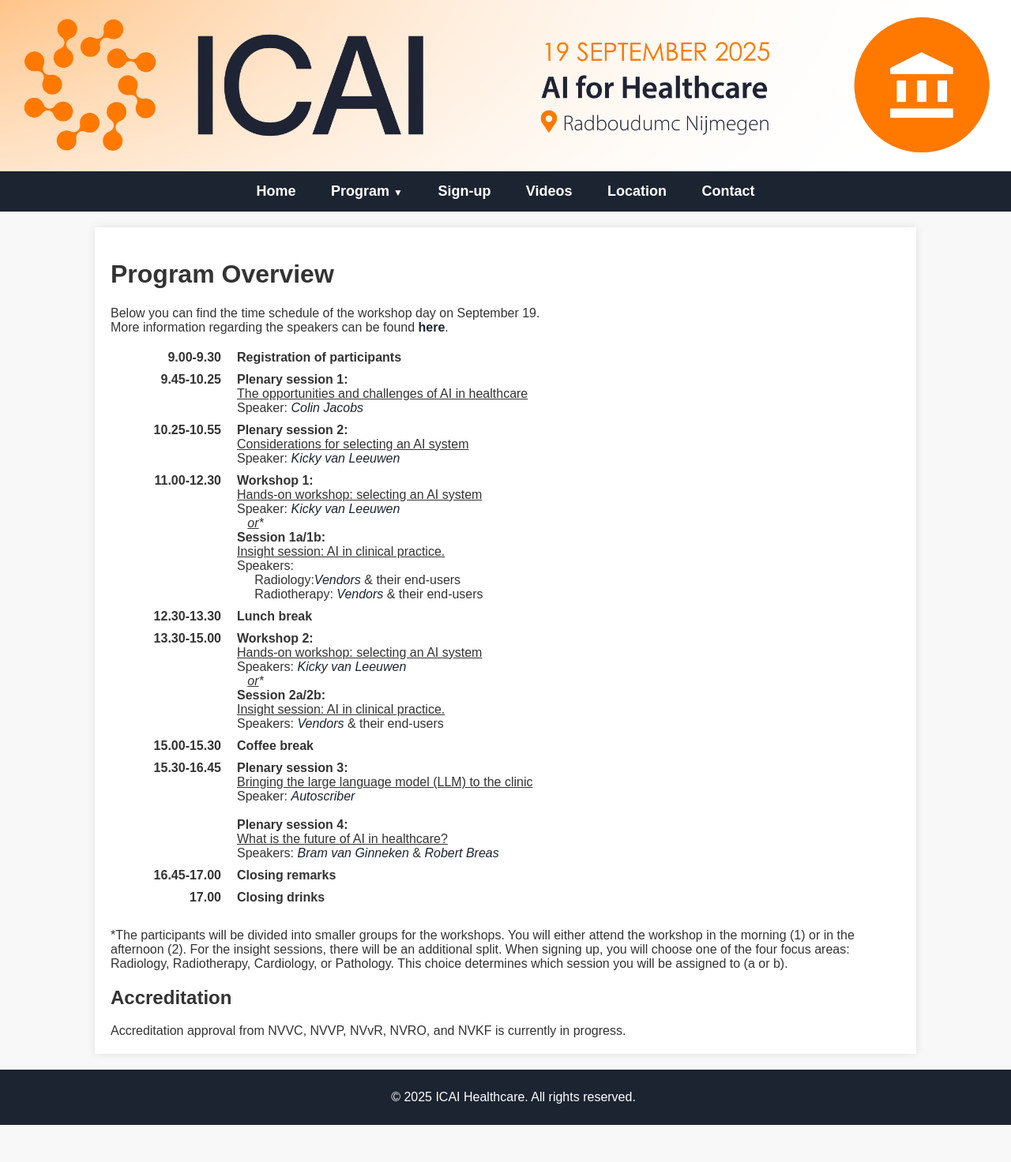
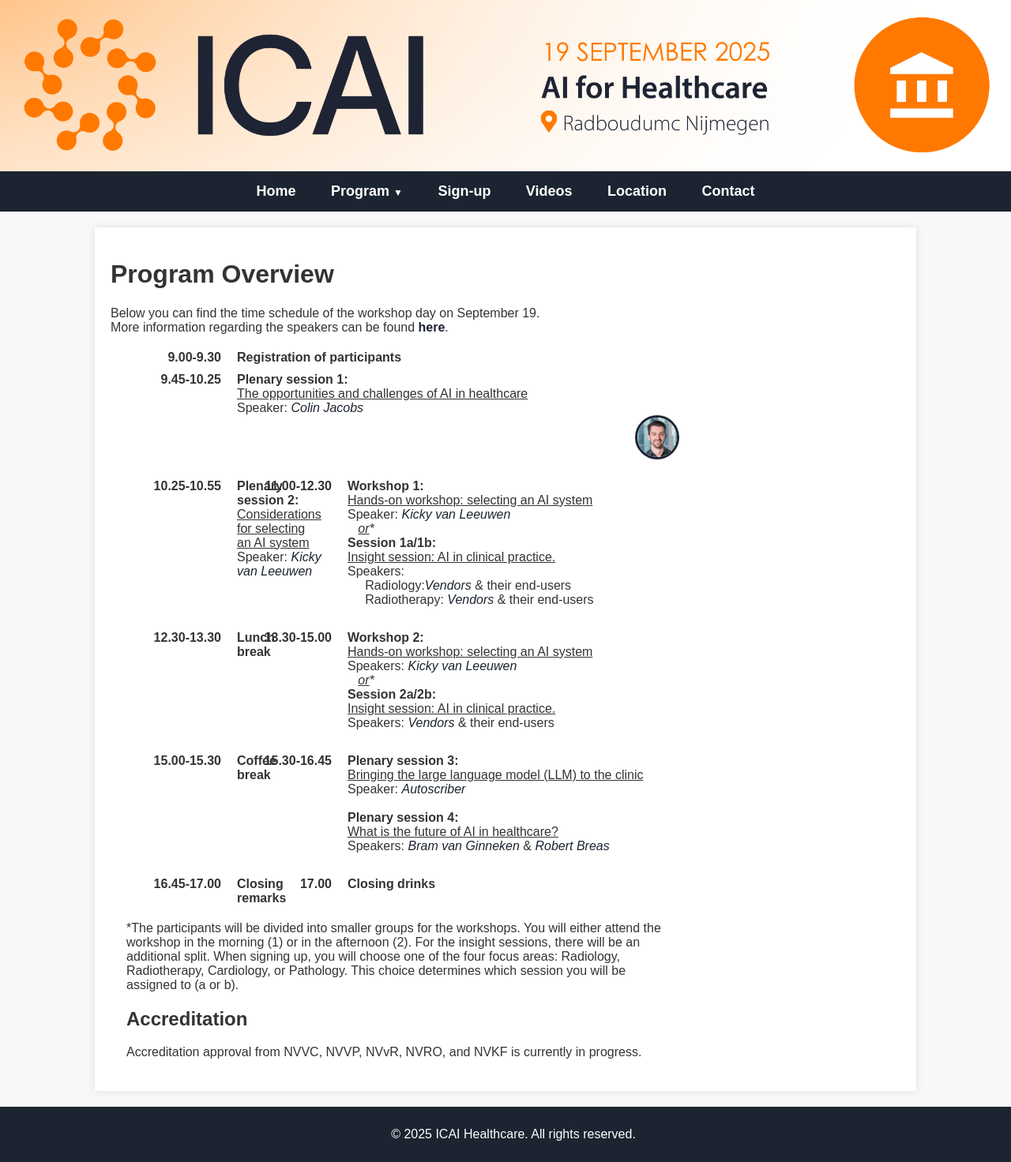
Before and after one commit to marliebesouw/marliebesouw.github.io, a Jekyll site: the page built from program.md, in a window 1280 px wide. Shown: the whole page at 79% size. Built offline with Jekyll 4.4.1, drawn with Linux system fonts in a browser that asks for light colours; before the commit the page ends 1425 px from its top, so only the background shows below that.

Commit message:
added pic to speaker

```diff
--- a/assets/css/style.css
+++ b/assets/css/style.css
@@ -273,6 +273,19 @@
 
 }
 
+.speaker-thumb {
+    width: 50px;
+    height: 50px;
+    border-radius: 50%;
+    object-fit: cover;
+    border: 3px solid #1B2430;
+    float: right;
+    margin-left: 10px;
+    margin-bottom: 5px;
+  }
+
+
+
 .map-container {
     width: 100%;
     max-width: 100%; /* Ensures it doesn't overflow */
--- a/program.md
+++ b/program.md
@@ -47,10 +47,14 @@
 
     <div class="program-item">
         <div class="program-time">9.45-10.25</div>
-        <div class="program-description">
+        <div class="program-description-with-image">
+         <div class="description-text">
             <strong>Plenary session 1:</strong><br>
             <u>The opportunities and challenges of AI in healthcare</u><br>
             Speaker: <a href= "{{ site.url }}/speakers#colin-jacobs" class="speaker-link">Colin Jacobs</a>
+         </div>
+         <div class = "speaker-image">
+            <img src="{{ site.url }}/assets/img/Colin_Jacobs.jpg" class="speaker-thumb" alt="Colin Jacobs">
         </div>
     </div>
 
```
